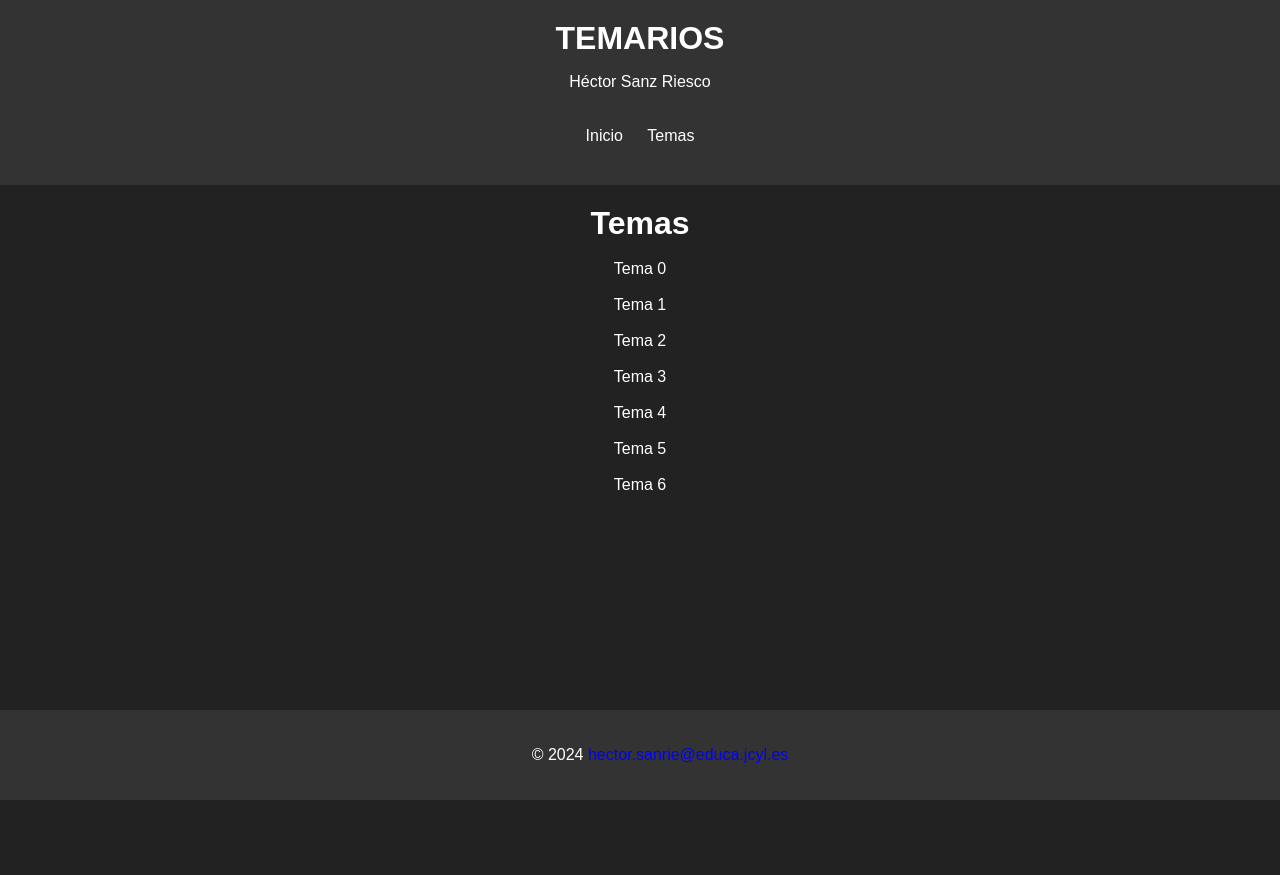
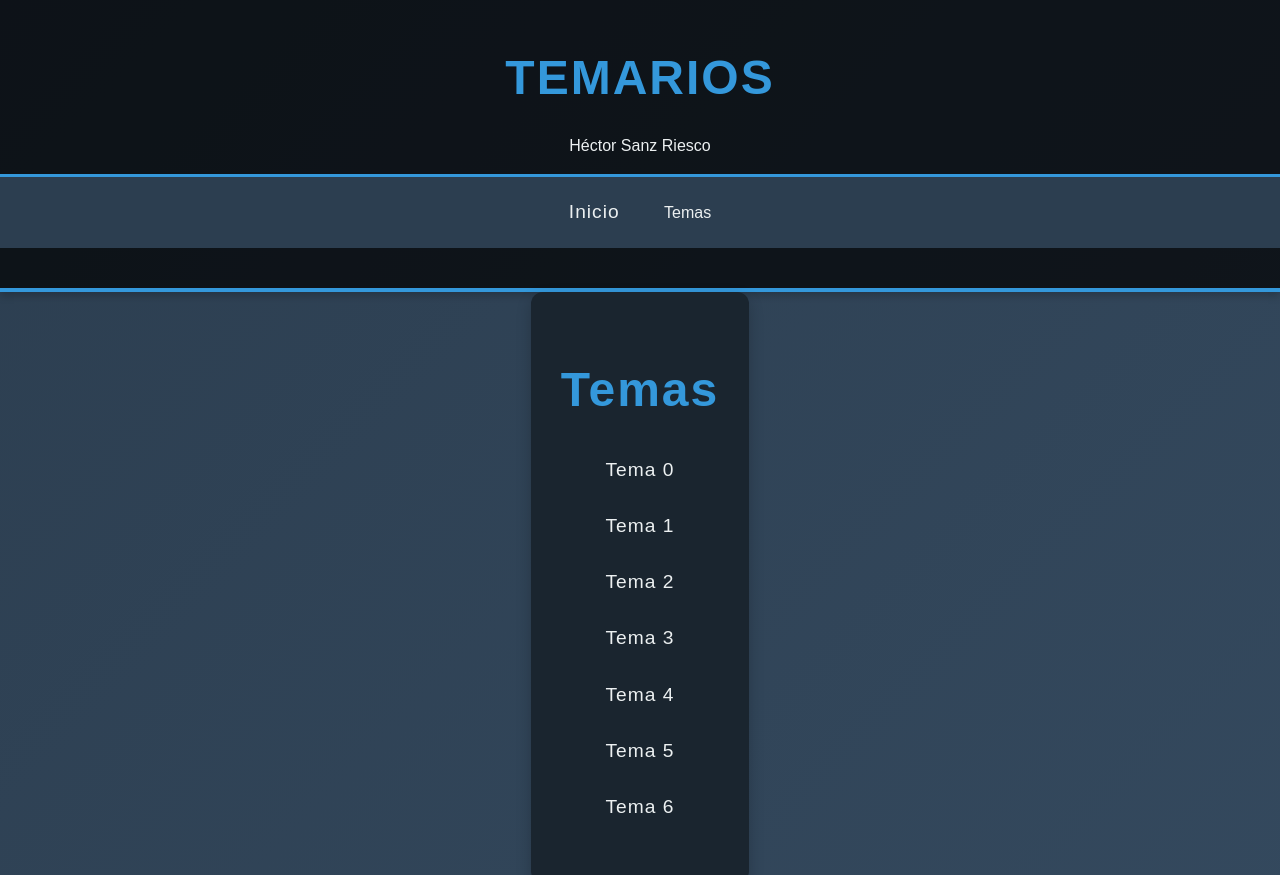
Before and after one commit to hectorsanzriesco/hectorsanzRiesco, a plain HTML site: page index/temas/indextemas.html in a window 1280 px wide. Shown: the top 875 px of the page. Before the commit the page ends 800 px from the top, so only its background shows below. Drawn offline with Linux system fonts and the light colour scheme.

Commit message:
Update style.css

```diff
--- a/style.css
+++ b/style.css
@@ -1,29 +1,45 @@
+/* Estilo general */
 body {
-  font-family: sans-serif;
+  font-family: 'Poppins', sans-serif;  /* Asegúrate de que la fuente esté correctamente cargada */
   margin: 0;
-  background-color: #222;
-  color: #fff;
+  padding: 0;
+  background: linear-gradient(135deg, #2c3e50, #34495e); /* Gradiente de fondo */
+  color: #ecf0f1;  /* Color claro para el texto */
   text-align: center;
+  line-height: 1.6;
+  display: flex;
+  flex-direction: column;
+  min-height: 100vh; /* Hace que el cuerpo ocupe toda la altura de la ventana */
 }
 
+/* Estilo del encabezado */
 header {
-  background-color: #333;
-  padding: 20px 0;
+  background-color: rgba(0, 0, 0, 0.7);  /* Fondo semitransparente */
+  padding: 40px 0;
+  box-shadow: 0 4px 8px rgba(0, 0, 0, 0.2);  /* Sombra suave */
+  border-bottom: 4px solid #3498db; /* Línea azul */
 }
 
 h1 {
   margin: 0;
-  font-size: 2em;
+  font-size: 3em;
+  color: #3498db;  /* Color azul para el título */
+  font-weight: 700;
+  letter-spacing: 2px;
 }
 
 h2 {
-  margin: 0;
-  font-size: 1.5em;
+  margin: 10px 0 0;
+  font-size: 1.8em;
+  color: #bdc3c7;
+  font-weight: 400;
 }
 
+/* Estilo de la navegación */
 nav {
-  text-align: center;
   padding: 20px 0;
+  background-color: #2c3e50;
+  border-top: 3px solid #3498db;
 }
 
 ul {
@@ -34,28 +50,93 @@ ul {
 
 li {
   display: inline-block;
-  margin: 0 10px;
+  margin: 0 20px;
 }
 
 a {
-  color: #fff;
+  color: #ecf0f1;
   text-decoration: none;
+  font-size: 1.2em;
+  font-weight: 500;
+  letter-spacing: 1px;  /* Espaciado entre letras */
+  text-transform: none; /* No aplicamos ninguna transformación a las letras */
+  transition: color 0.3s ease, transform 0.3s ease; /* Transición suave para color y movimiento */
 }
 
 a:hover {
-  text-decoration: underline;
+  color: #3498db;
+  transform: translateY(-5px); /* Efecto de desplazamiento hacia arriba al pasar el ratón */
 }
 
+/* Estilo del contenido principal */
 main {
-  padding: 20px;
+  padding: 60px 30px;
+  max-width: 1100px;
+  margin: 0 auto;
+  background-color: #1a252f;
+  border-radius: 12px;
+  box-shadow: 0 6px 15px rgba(0, 0, 0, 0.2);
+  flex-grow: 1;
 }
 
+main h2 {
+  font-size: 2.5em;
+  margin-bottom: 20px;
+  color: #ecf0f1;
+  font-weight: 600;
+}
+
+/* Estilo del pie de página */
 footer {
-  position: fixed;
-  bottom: 0;
-  left: 0;
-  width: 100%;
-  background-color: #333;
-  padding: 20px;
+  background-color: #2c3e50;
+  padding: 30px 20px;
+  color: #bdc3c7;
+  font-size: 1em;
   text-align: center;
+  border-top: 4px solid #3498db;
 }
+
+footer p {
+  margin: 0;
+}
+
+/* Animación de aparición */
+@keyframes fadeIn {
+  0% {
+    opacity: 0;
+  }
+  100% {
+    opacity: 1;
+  }
+}
+
+body {
+  animation: fadeIn 1s ease-in-out;
+}
+
+/* Hacer el diseño responsivo */
+@media (max-width: 768px) {
+  header {
+    padding: 30px 0;
+  }
+
+  main {
+    padding: 40px 20px;
+  }
+
+  h1 {
+    font-size: 2.2em;
+  }
+
+  h2 {
+    font-size: 1.6em;
+  }
+
+  nav ul {
+    padding: 10px;
+  }
+
+  li {
+    margin: 0 15px;
+  }
+}
```
